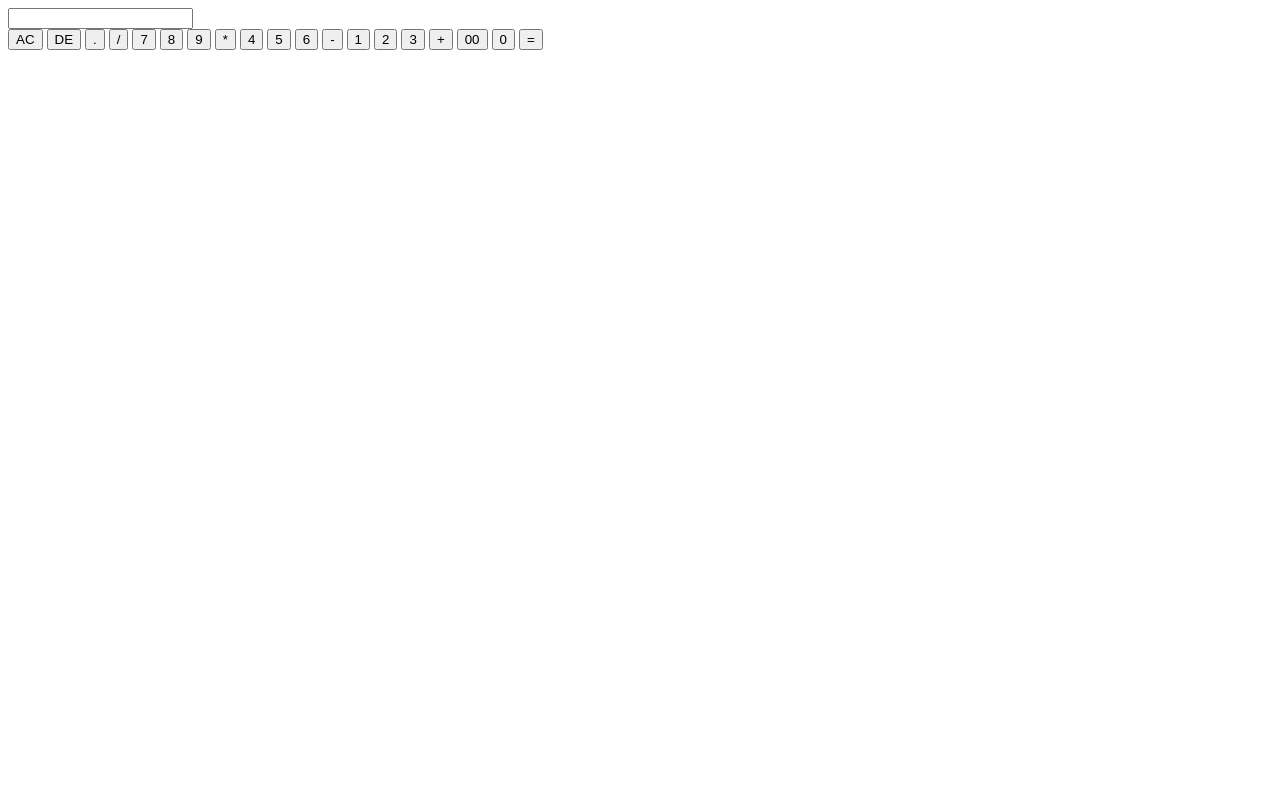
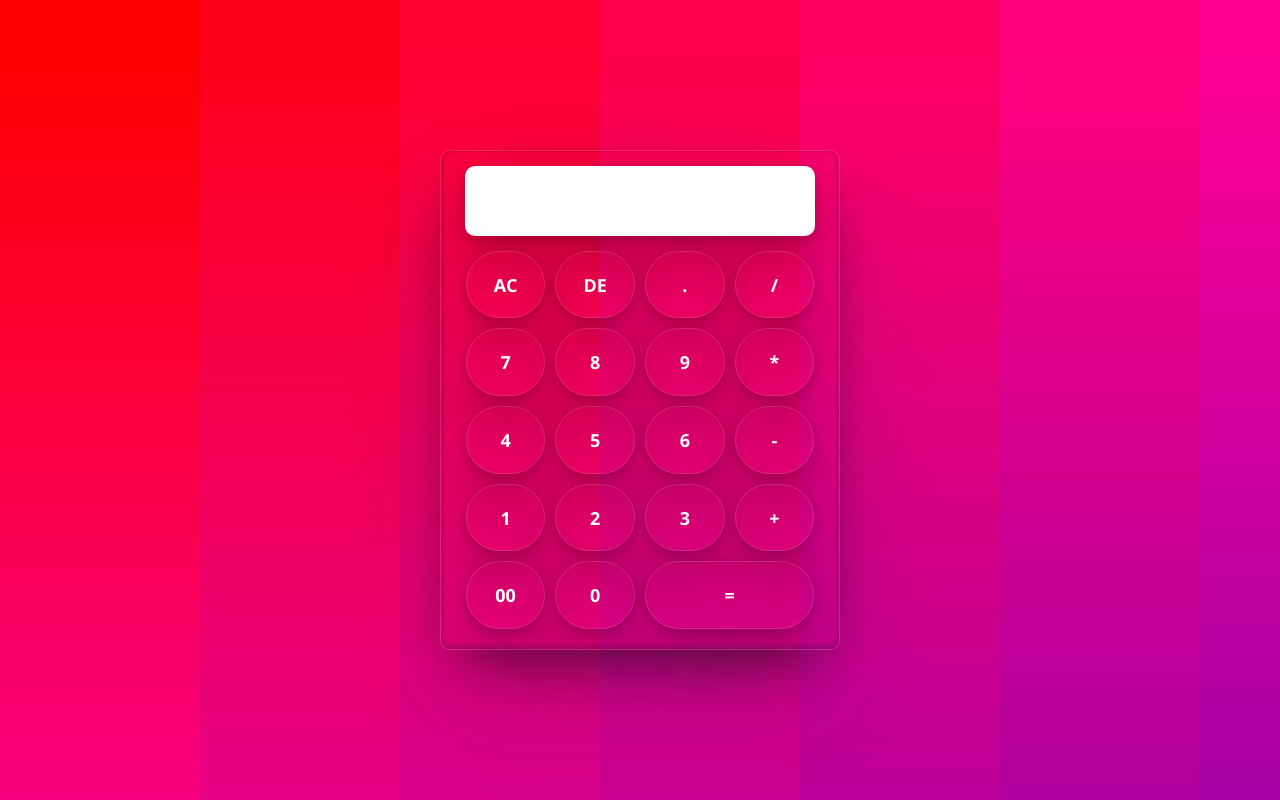
Before and after one commit to whyehtasam/OBISIP-L2-T1-Calculator, a plain HTML site: page index.html in a window 1280 px wide. Drawn offline with Linux system fonts and the light colour scheme.

Commit message:
modified index.html and added a css file to style the calculator

```diff
--- a/index.html
+++ b/index.html
@@ -5,6 +5,7 @@
     <meta charset="UTF-8">
     <meta name="viewport" content="width=device-width, initial-scale=1.0">
     <title>Calculator</title>
+    <link rel="stylesheet" href="style.css">
     <script src="/script.js"></script>
 </head>
 
@@ -36,7 +37,7 @@
                     <input type="button" class="button" value="+">
                     <input type="button" class="button" value="00">
                     <input type="button" class="button" value="0">
-                    <input type="button" class="button" value="=">
+                    <input type="button" class="button" value="=" id="equal">
 
                 </div>
 
--- a/script.js
+++ b/script.js
@@ -32,7 +32,7 @@ document.addEventListener('DOMContentLoaded', () => {
                         display.value = eval(display.value);
                     }
                     catch (error) {
-                        display.value = 'Error';
+                        display.value = 'Error!';
                     }
                     break;
                 // Add the button text to the display
--- /dev/null
+++ b/style.css
@@ -0,0 +1,97 @@
+* {
+    padding: 0;
+    margin: 0;
+    box-sizing: border-box;
+    font-size: large;
+    font-family: 'Segoe UI', Tahoma, Geneva, Verdana, sans-serif;
+    color: white;
+    font-weight: 600;
+}
+
+.container {
+    display: flex;
+    justify-content: center;
+    align-items: center;
+    /* border: px solid white; */
+    height: 100vh;
+    background-image: url(./quantum-gradient.png);
+}
+
+.calc {
+    min-width: 320px;
+    max-width: 400px;
+    height: 500px;
+    display: grid;
+    grid-template-columns: auto;
+
+    backdrop-filter: blur(2px);
+
+    border: 0.7px solid #e0d9d92d;
+    border-radius: 10px;
+    box-shadow: 0px 25px 80px 0px rgba(48, 47, 47, 0.37);
+    box-shadow: 0px 50px 100px -20px rgba(50, 50, 93, 0.25), 0px 30px 60px -30px rgba(0, 0, 0, 0.596), inset 0px -2px 6px 0px rgba(10, 37, 64, 0.35);
+
+
+
+
+}
+
+.display {
+    height: 14%;
+    margin:  15px auto 5px auto;
+    /* padding: 10px 0 0 0; */
+    width: 88%;
+
+
+}
+
+input[type=text] {
+    width: 100%;
+    height: 100%;
+    padding: 1em;
+    text-align: right;
+    border-radius: 10px;
+    border-style: none;
+    color: rgba(0, 0, 0, 0.74);
+    font-weight: 600;
+    font-size: 27px;
+    box-shadow: 0 26px 58px 0 rgba(0, 0, 0, .22), 0 5px 14px 0 rgba(0, 0, 0, .18);
+}
+
+input[type=text]:focus {
+    outline: none;
+}
+
+
+input[type=button] {
+
+    /* border-style: none; */
+    /* border-style: inset; */
+    /* padding: 5px; */
+    border-radius: 50px;
+    background: transparent;
+    border: 0.5px solid rgba(255, 255, 255, 0.144);
+    box-shadow: 0 26px 58px 0 rgba(0, 0, 0, .22), 0 5px 14px 0 rgba(0, 0, 0, .18);
+
+
+}
+
+.btns {
+
+    display: grid;
+    grid-template-columns: 20% 20% 20% 20%;
+    grid-template-rows: auto auto auto auto;
+    height: 80%;
+    /* border: 2px solid red; */
+    gap: 10px;
+    padding: 10px 0;
+    justify-content: center;
+    background: transparent;
+
+
+}
+
+#equal {
+
+    grid-column: 3 / 5;
+}
```
Also changed, not shown: quantum-gradient.png (added).
